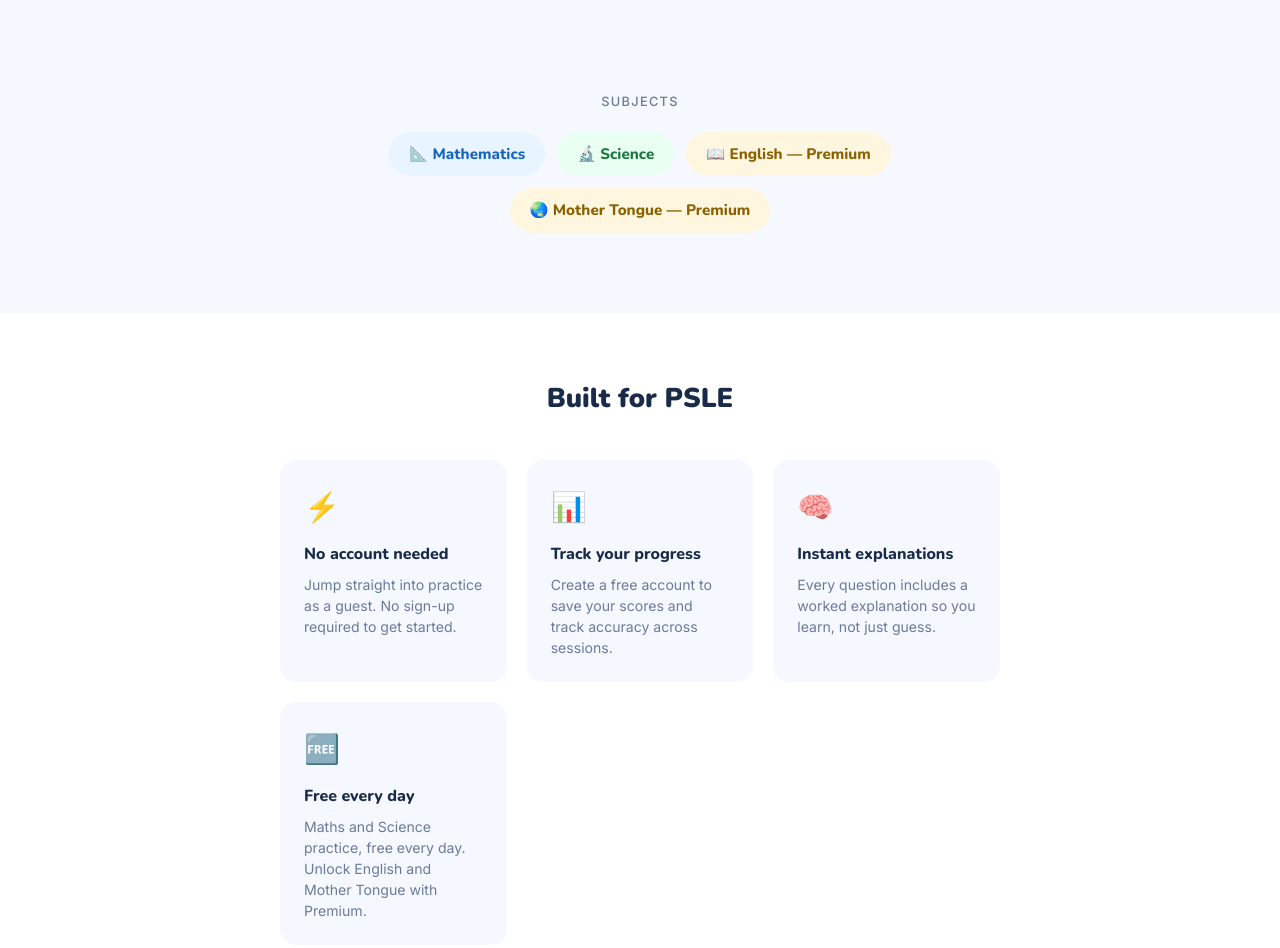
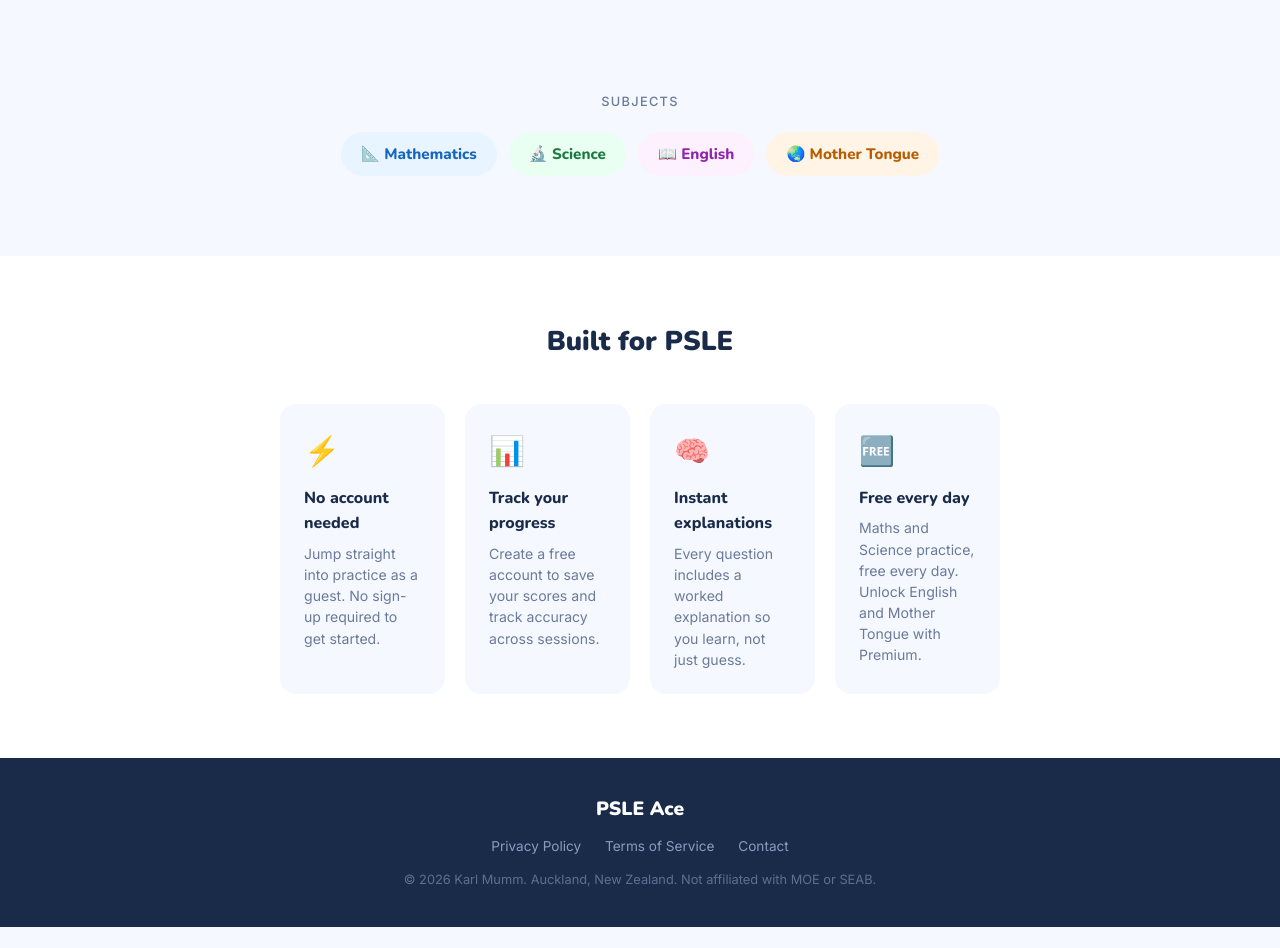
Before and after one commit to psle-ace/psle-ace.github.io, a plain HTML site: page index.html in a window 1280 px wide. Shown: the part 880-1828 px from the top of the page. After the commit the page ends 1807 px from the top, so only its background shows below. Drawn offline with nearby package versions, Linux system fonts and the light colour scheme.

Commit message:
Add files via upload

```diff
--- a/index.html
+++ b/index.html
@@ -154,8 +154,8 @@ nav a.nav-link:hover { color: var(--teal); }
 }
 .pill-maths { background: #E8F4FF; color: #1565C0; }
 .pill-science { background: #E8FFF2; color: #1B7A3E; }
-.pill-premium { background: #FFF6E0; color: #8A6100; }
-.pill-soon { background: #F3F4F6; color: #9CA3AF; }
+.pill-english { background: #FDF0FF; color: #8E24AA; }
+.pill-mt { background: #FFF4E5; color: #B85C00; }
 /* FEATURES */
 .features {
   background: var(--white);
@@ -175,7 +175,7 @@ nav a.nav-link:hover { color: var(--teal); }
 }
 .feature-grid {
   display: grid;
-  grid-template-columns: repeat(auto-fit, minmax(200px, 1fr));
+  grid-template-columns: repeat(auto-fit, minmax(150px, 1fr));
   gap: 20px;
 }
 .feature-card {
@@ -258,8 +258,8 @@ footer .footer-copy { margin-top: 12px; font-size: 0.8rem; opacity: 0.6; }
 <div class="subject-pills">
 <div class="pill pill-maths">📐 Mathematics</div>
 <div class="pill pill-science">🔬 Science</div>
-<div class="pill pill-premium">📖 English — Premium</div>
-<div class="pill pill-premium">🌏 Mother Tongue — Premium</div>
+<div class="pill pill-english">📖 English</div>
+<div class="pill pill-mt">🌏 Mother Tongue</div>
 </div>
 </section>
 
```
